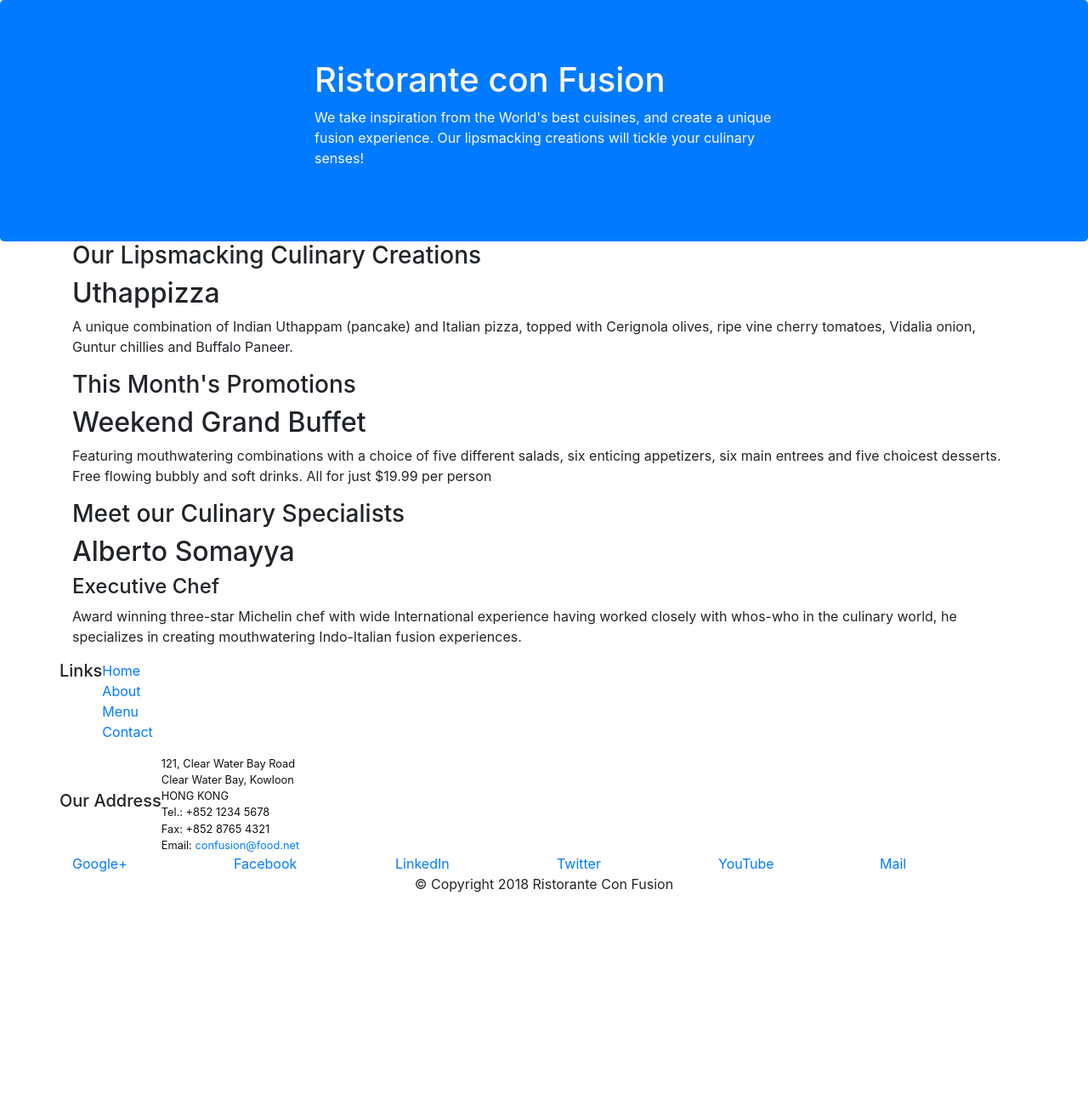
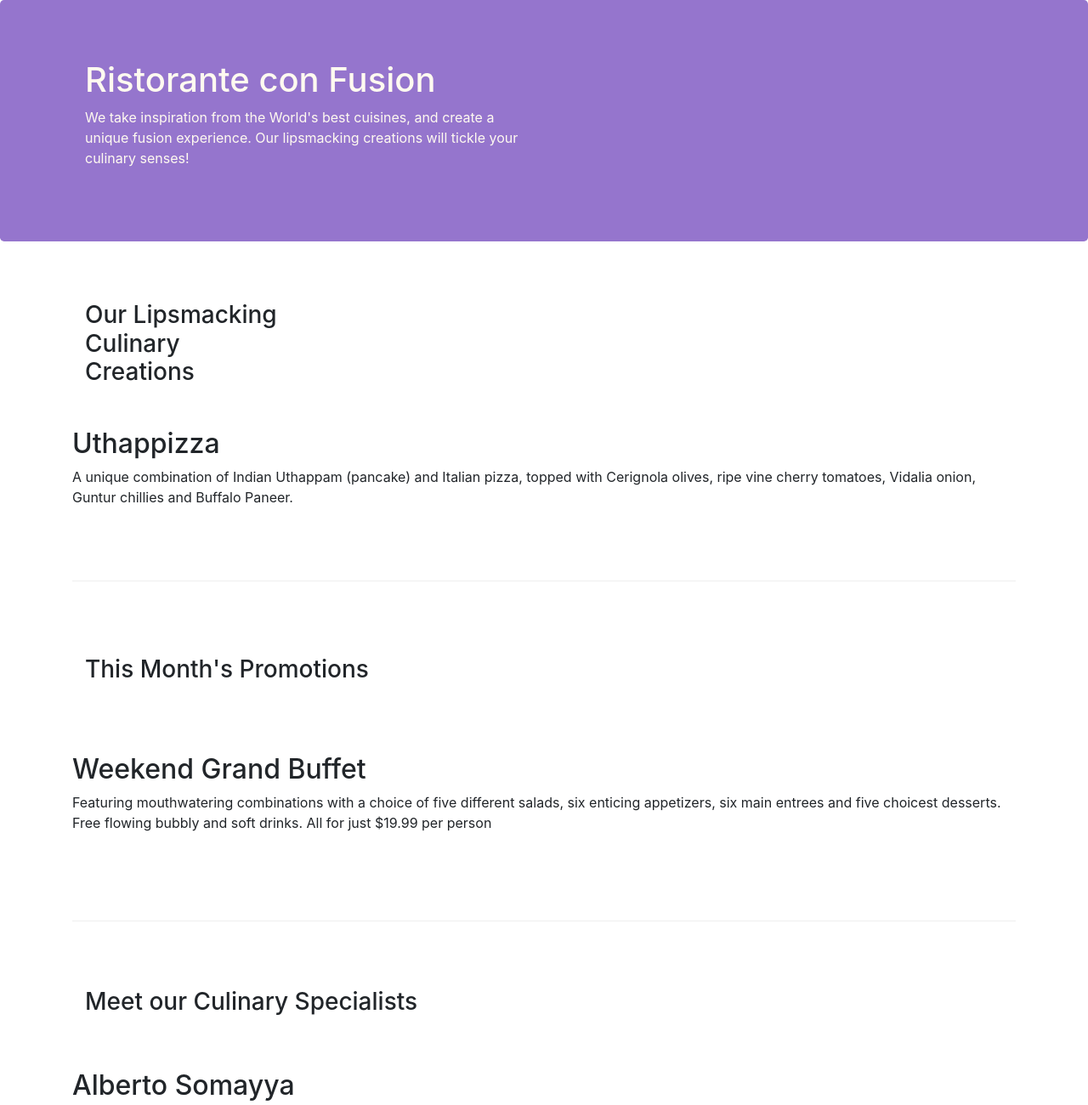
Before and after one commit to Renato1212/conFusion, a website: page index.html in a window 1280 px wide. Shown: the top 1300 px of the page at 85% size. Before the commit the page ends 1068 px from the top, so only its background shows below. Drawn offline with nearby package versions, Linux system fonts and the light colour scheme.

Commit message:
Fixed index.html according to the course examples

```diff
--- a/index.html
+++ b/index.html
@@ -14,59 +14,64 @@
 </head>
 
 <body>
-<div>
-    <header>
-        <div class="jumbotron bg-primary">
+
+    <header class="jumbotron">
         <div class="container">
-                <div class="row justify-content-center align-items-end">
-                    <div class="col-sm-6">
+            <div class="row row-header">
+                <div class="col-12 col-sm-6">
                     <h1>Ristorante con Fusion</h1>
-                    <p>We take inspiration from the World's best cuisines, and create a unique fusion experience. Our lipsmacking creations will tickle your culinary senses!</p>
-           </div> </div>
-                <div>
+                    <p>We take inspiration from the World's best cuisines, and create a unique fusion experience. Our
+                        lipsmacking creations will tickle your culinary senses!</p>
+                </div>
+                <div class="col-12 col-sm">
                 </div>
             </div>
         </div>
     </header>
 
     <div class="container">
-        <div class="row">
-            <div class="col-sm-12">
+        <div class="row row-content align-items-center">
+            <div class="col-12 col-sm-4 col-md-3">
                 <h3>Our Lipsmacking Culinary Creations</h3>
             </div>
-            <div class="col-sm-12">
+            <div>
                 <h2>Uthappizza</h2>
-                <p>A unique combination of Indian Uthappam (pancake) and Italian pizza, topped with Cerignola olives, ripe vine cherry tomatoes, Vidalia onion, Guntur chillies and Buffalo Paneer.</p>
+                <p>A unique combination of Indian Uthappam (pancake) and Italian pizza, topped with Cerignola olives,
+                    ripe vine cherry tomatoes, Vidalia onion, Guntur chillies and Buffalo Paneer.</p>
             </div>
         </div>
 
 
-        <div class="row">
-            <div class="col-sm-12">
+        <div class="row row-content align-items-center">
+            <div class="col col-sm col-md">
                 <h3>This Month's Promotions</h3>
             </div>
-            <div class="col-sm">
+            <div>
                 <h2>Weekend Grand Buffet</h2>
-                <p>Featuring mouthwatering combinations with a choice of five different salads, six enticing appetizers, six main entrees and five choicest desserts. Free flowing bubbly and soft drinks. All for just $19.99 per person </p>
+                <p>Featuring mouthwatering combinations with a choice of five different salads, six enticing
+                    appetizers, six main entrees and five choicest desserts. Free flowing bubbly and soft drinks. All
+                    for just $19.99 per person </p>
             </div>
         </div>
 
-        <div>
-            <div>
+        <div class="row row-content align-items-center">
+            <div class="col col-sm col-md">
                 <h3>Meet our Culinary Specialists</h3>
             </div>
             <div>
                 <h2>Alberto Somayya</h2>
                 <h4>Executive Chef</h4>
-                <p>Award winning three-star Michelin chef with wide International experience having worked closely with whos-who in the culinary world, he specializes in creating mouthwatering Indo-Italian fusion experiences. </p>
+                <p>Award winning three-star Michelin chef with wide International experience having worked closely with
+                    whos-who in the culinary world, he specializes in creating mouthwatering Indo-Italian fusion
+                    experiences. </p>
             </div>
         </div>
     </div>
 
-    <footer>
+    <footer class="footer">
         <div class="container">
-            <div>
-                <div class="row">
+            <div class="row align-self-center">
+                <div class="col-4 col-sm-2">
                     <h5>Links</h5>
                     <ul class="list-unstyled">
                         <li><a href="#">Home</a></li>
@@ -75,7 +80,7 @@
                         <li><a href="#">Contact</a></li>
                     </ul>
                 </div>
-                <div class="row align-items-center">
+                <div class="col-7 col-sm-5">
                     <h5>Our Address</h5>
                     <address>
                         121, Clear Water Bay Road<br>
@@ -86,14 +91,14 @@
                         Email: <a href="mailto:confusion@food.net">confusion@food.net</a>
                     </address>
                 </div>
-                <div>
-                    <div class="row">
-                        <a class="col-sm-2" href="http://google.com/+">Google+</a>
-                        <a class="col-sm-2" href="http://www.facebook.com/profile.php?id=">Facebook</a>
-                        <a class="col-sm-2" href="http://www.linkedin.com/in/">LinkedIn</a>
-                        <a class="col-sm-2" href="http://twitter.com/">Twitter</a>
-                        <a class="col-sm-2" href="http://youtube.com/">YouTube</a>
-                        <a class="col-sm-2" href="mailto:">Mail</a>
+                <div class="col-12 col-sm-4">
+                    <div class="text-center">
+                        <a href="http://google.com/+">Google+</a>
+                        <a href="http://www.facebook.com/profile.php?id=">Facebook</a>
+                        <a href="http://www.linkedin.com/in/">LinkedIn</a>
+                        <a href="http://twitter.com/">Twitter</a>
+                        <a href="http://youtube.com/">YouTube</a>
+                        <a href="mailto:">Mail</a>
                     </div>
                 </div>
             </div>
@@ -104,7 +109,6 @@
             </div>
         </div>
     </footer>
-    </div>
     <!-- jQuery first, then Popper.js, then Bootstrap JS. -->
     <script src="node_modules/jquery/dist/jquery.slim.min.js"></script>
     <script src="node_modules/popper.js/dist/umd/popper.min.js"></script>
```
Lines whose indentation alone changed are shown as unchanged.
